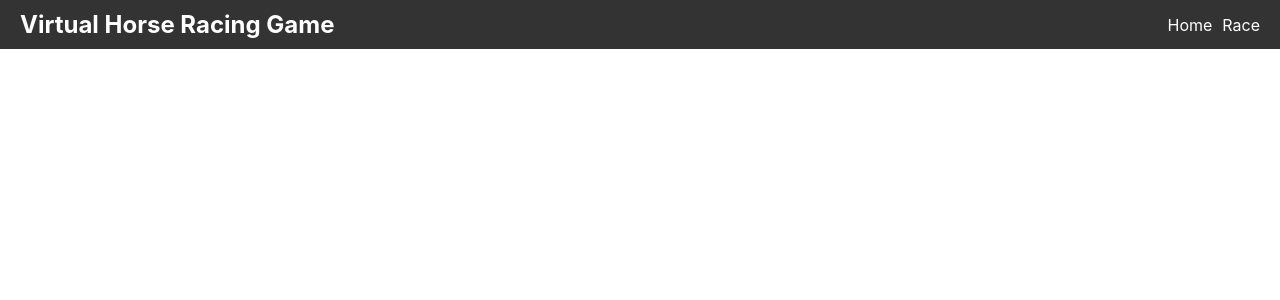
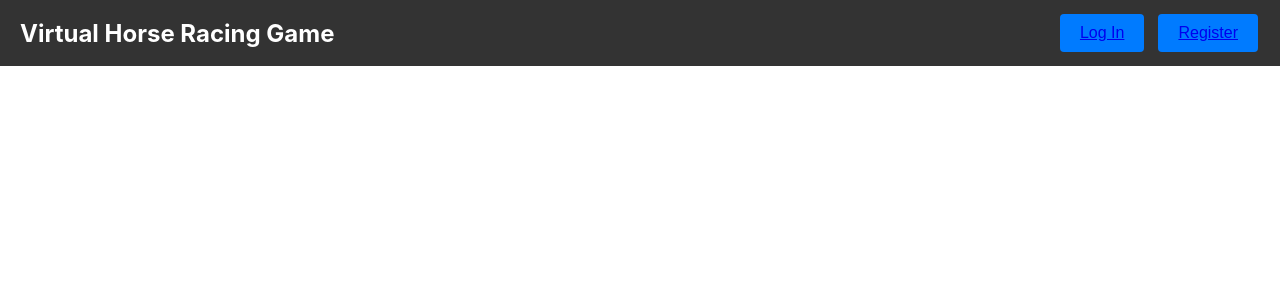
Before and after one commit to KhulisoJack/horse-racing-game, a React (Create React App) app: page /header in a window 1280 px wide. Shown: the top 300 px of the page. Built offline with nearby package versions, Linux system fonts and the light colour scheme.

Commit message:
nav buttons

```diff
--- a/src/components/Header.tsx
+++ b/src/components/Header.tsx
@@ -8,8 +8,8 @@ const Header: React.FC = () => {
             <h1 className="logo">Virtual Horse Racing Game</h1>
             <nav className="nav-links">
                 <ul>
-                    <li><Link to="/" className="nav-link">Home</Link></li>
-                    <li><Link to="/race" className="nav-link">Race</Link></li>
+                    <li><button className="nav-button"><Link to="/">Log In</Link></button></li>
+                    <li><button className="nav-button"><Link to="/race">Register</Link></button></li>
                 </ul>
             </nav>
         </header>
--- a/src/styles/Header.css
+++ b/src/styles/Header.css
@@ -31,3 +31,21 @@
 .nav-link:hover {
     text-decoration: underline;
 }
+
+.nav-button {
+    background-color: #007bff; /* Blue */
+    color: white;
+    border: none;
+    padding: 10px 20px;
+    text-align: center;
+    text-decoration: none;
+    display: inline-block;
+    font-size: 16px;
+    margin: 4px 2px;
+    cursor: pointer;
+    border-radius: 4px;
+}
+
+.nav-button:hover {
+    background-color: #0056b3; /* Darker blue */
+}
```
